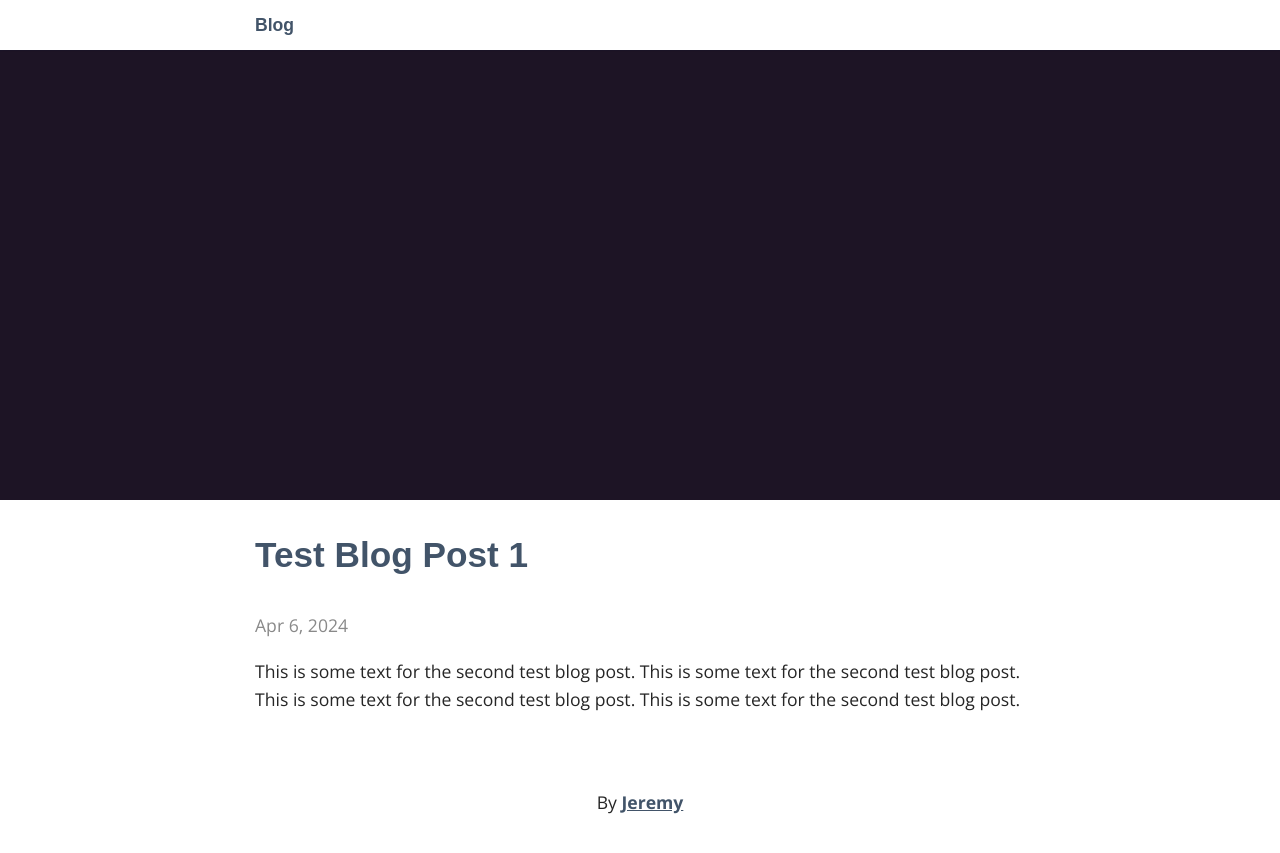
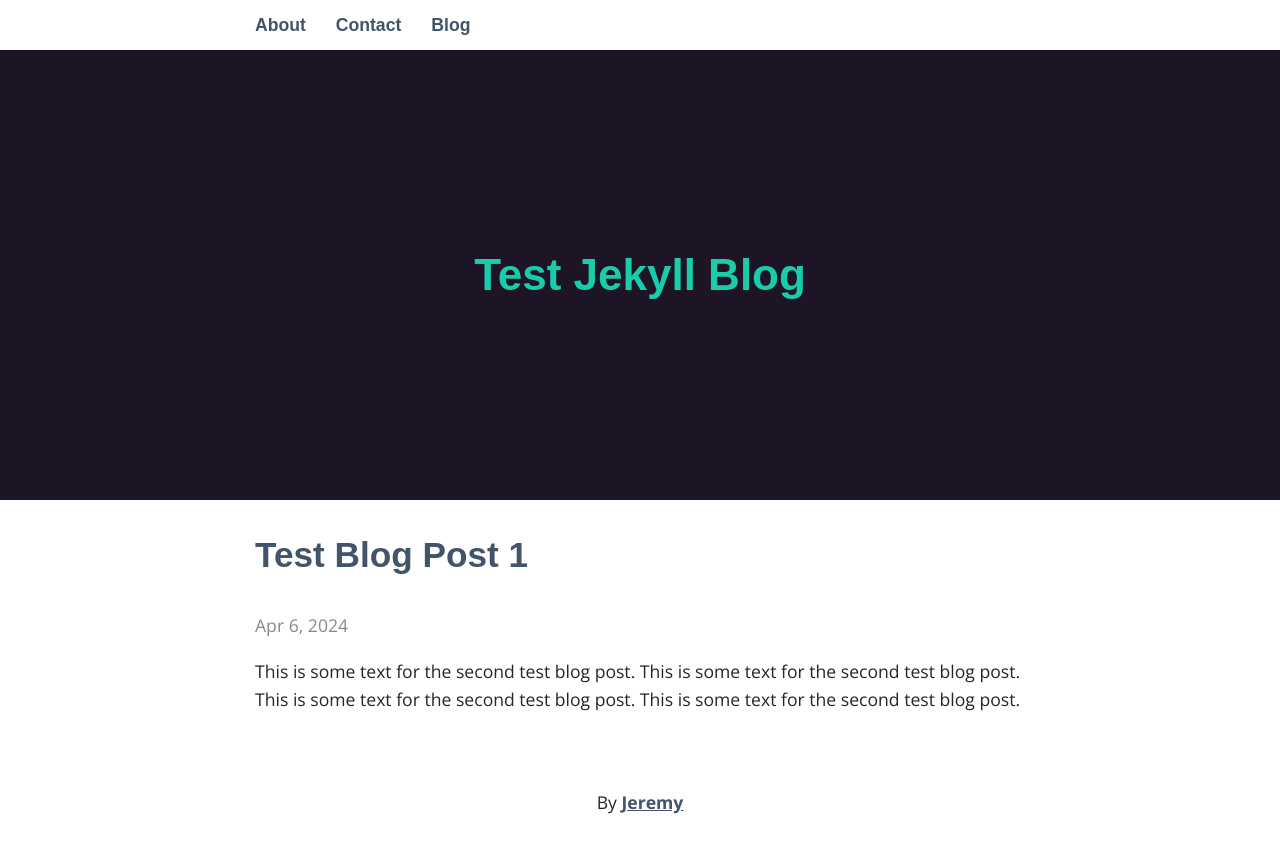
Before and after one commit to jdarrach/uncombo, a Jekyll site: the page built from _posts/2024-04-06-First Blog Post.md, in a window 1280 px wide. Shown: the top 853 px of the page. Built offline with Jekyll 4.4.1, drawn with Linux system fonts in a browser that asks for light colours; some web fonts are replaced; some of the changed lines change nothing that is shown.

Commit message:
config file fix

```diff
--- a/_config.yml
+++ b/_config.yml
@@ -1,2 +1,58 @@
-baseurl: '/jekyllsite'
-url: 'https://jdarrach.github.io'
+# Welcome to Jekyll!
+#
+# This config file is meant for settings that affect your whole blog, values
+# which you are expected to set up once and rarely edit after that. If you find
+# yourself editing this file very often, consider using Jekyll's data files
+# feature for the data you need to update frequently.
+#
+# For technical reasons, this file is *NOT* reloaded automatically when you use
+# 'bundle exec jekyll serve'. If you change this file, please restart the server process.
+#
+# If you need help with YAML syntax, here are some quick references for you:
+# https://learn-the-web.algonquindesign.ca/topics/markdown-yaml-cheat-sheet/#yaml
+# https://learnxinyminutes.com/docs/yaml/
+#
+# Site settings
+# These are used to personalize your new site. If you look in the HTML files,
+# you will see them accessed via {{ site.title }}, {{ site.email }}, and so on.
+# You can create any custom variable you would like, and they will be accessible
+# in the templates via {{ site.myvariable }}.
+
+title: Test Jekyll Blog
+email: your-email@example.com
+description: >- # this means to ignore newlines until "baseurl:"
+  This is the test Jekyll blog site ikuhbwregiuhbwevkijnwefoikljnwefklijwefkkwjefkjwefkjwnefkjwhefkjhwef.
+baseurl: "/jekyllsite" # the subpath of your site, e.g. /blog
+url: "https://jdarrach.github.io" # the base hostname & protocol for your site, e.g. http://example.com
+twitter_username: ""
+github_username:  jdarrach
+
+# Build settings
+theme: minima
+plugins:
+  - jekyll-feed
+sass:
+  sass_dir: _sass
+include: ['_pages']
+kramdown:
+  input: GFM
+
+# Exclude from processing.
+# The following items will not be processed, by default.
+# Any item listed under the `exclude:` key here will be automatically added to
+# the internal "default list".
+#
+# Excluded items can be processed by explicitly listing the directories or
+# their entries' file path in the `include:` list.
+#
+# exclude:
+#   - .sass-cache/
+#   - .jekyll-cache/
+#   - gemfiles/
+#   - Gemfile
+#   - Gemfile.lock
+#   - node_modules/
+#   - vendor/bundle/
+#   - vendor/cache/
+#   - vendor/gems/
+#   - vendor/ruby/
```
